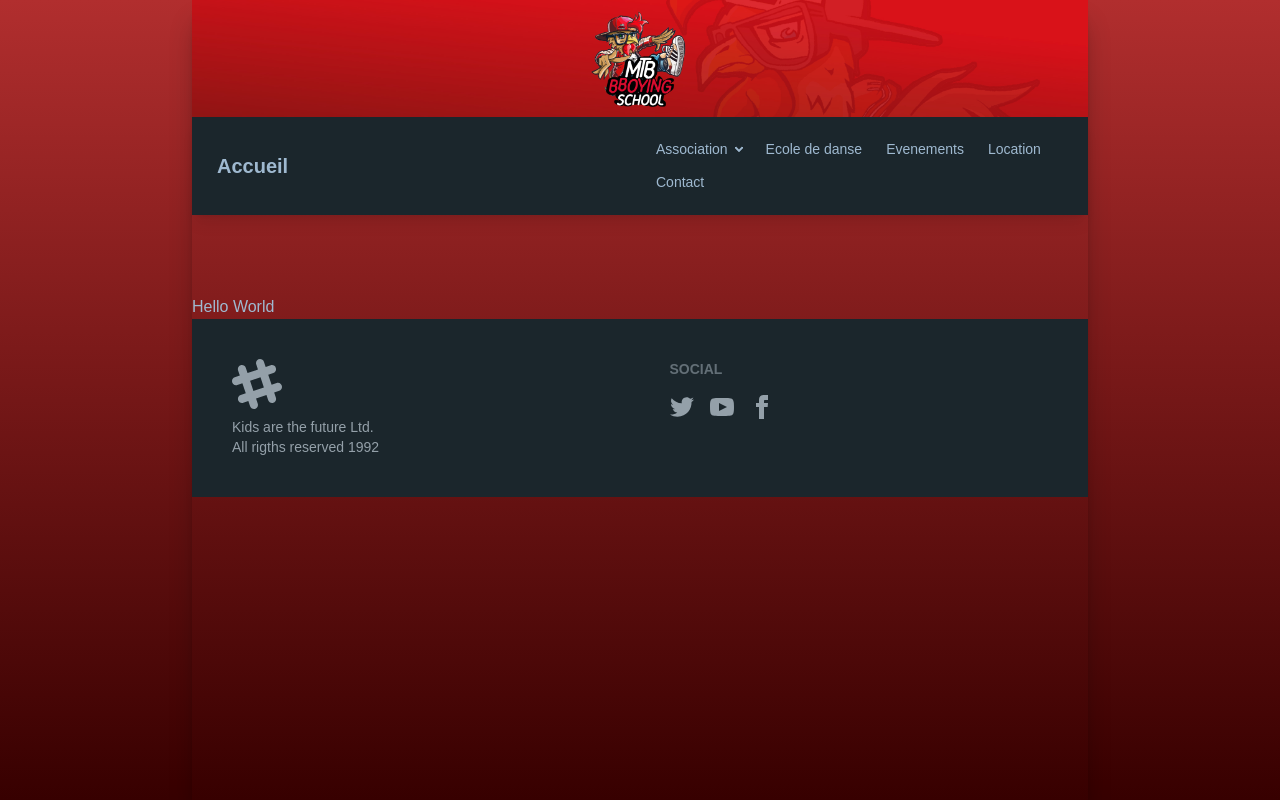
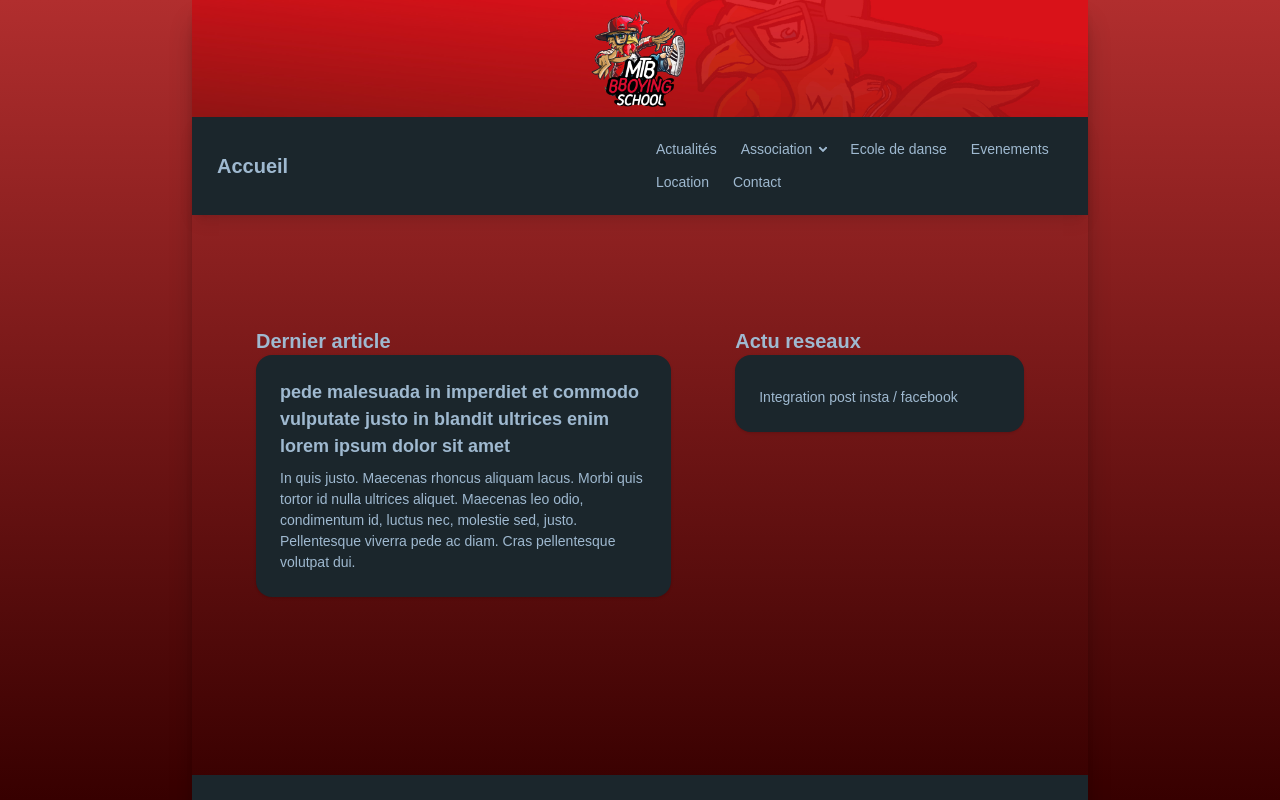
Before and after one commit to bastientrevisan/kidsarethefuture, a Next.js app: page / in a window 1280 px wide. Shown: the top 800 px of the page. Built offline with nearby package versions, Linux system fonts and the light colour scheme.

Commit message:
[DEV] Home page et nouvelle page actus avec liste articles.

```diff
--- /dev/null
+++ b/app/actualites/page.jsx
@@ -0,0 +1,16 @@
+import articles from "../mockdata/Articles.json";
+
+const Actualites = () => (
+  <div>
+    { articles.map((article, idx) => (
+      <div key={idx} className="card bg-neutral shadow-sm m-8">
+        <div className="card-body">
+          <h2 className="card-title">{article.article_title}</h2>
+          <p>{article.content}</p>
+        </div>
+      </div>
+    ))}
+  </div>
+);
+
+export default Actualites;
--- a/app/components/MenuBar.jsx
+++ b/app/components/MenuBar.jsx
@@ -13,6 +13,7 @@ const MenuBar = () => {
 						<svg xmlns="http://www.w3.org/2000/svg" className="h-5 w-5" fill="none" viewBox="0 0 24 24" stroke="currentColor"> <path strokeLinecap="round" strokeLinejoin="round" strokeWidth="2" d="M4 6h16M4 12h8m-8 6h16" /> </svg>
 					</div>
 					<ul tabIndex={0} className="menu menu-sm dropdown-content bg-neutral rounded-box z-[100] mt-3 w-52 p-2 shadow-xl">
+						<li><a onClick={() => router.push('/actualites')} >Actualités</a></li>
 						<li>
 							<a>Association</a>
 							<ul className="p-2">
@@ -32,6 +33,7 @@ const MenuBar = () => {
 			</div>
 			<div className="navbar-end hidden lg:flex">
 				<ul className="menu menu-horizontal px-1">
+				<li><a onClick={() => router.push('/actualites')} >Actualités</a></li>
 					<li>
 						<details>
 							<summary>Association</summary>
--- a/app/layout.js
+++ b/app/layout.js
@@ -11,12 +11,12 @@ export default function RootLayout({ children }) {
   return (
     <html lang="en" suppressHydrationWarning={true}>
       <body className="flex justify-center">
-        <div className="app w-[70%] flex relative shadow-xl/30">
-          <main className="content w-full">
-            <Header />
+        <div className="app w-[70%] shadow-xl/30 h-fit">
+          <Header />
+          <main className="content size-full min-h-120">
             {children}
-            <Footer />
           </main>
+          <Footer />
         </div>
       </body>
     </html>
--- /dev/null
+++ b/app/mockdata/Articles.json
@@ -0,0 +1,10 @@
+[{"article_title":"sagittis dui vel nisl duis ac nibh fusce lacus purus","author_name":"Lewie Scough","publish_date":"1/26/2021","content":"Etiam vel augue. Vestibulum rutrum rutrum neque. Aenean auctor gravida sem.\n\nPraesent id massa id nisl venenatis lacinia. Aenean sit amet justo. Morbi ut odio.\n\nCras mi pede, malesuada in, imperdiet et, commodo vulputate, justo. In blandit ultrices enim. Lorem ipsum dolor sit amet, consectetuer adipiscing elit."},
+{"article_title":"amet consectetuer adipiscing elit proin risus praesent lectus vestibulum quam sapien varius ut blandit non interdum in","author_name":"Babb Sapseed","publish_date":"7/2/2021","content":"In congue. Etiam justo. Etiam pretium iaculis justo."},
+{"article_title":"tincidunt eget tempus vel pede morbi porttitor lorem id ligula suspendisse ornare consequat lectus in est risus auctor sed","author_name":"Tyne Rock","publish_date":"3/29/2020","content":"Etiam vel augue. Vestibulum rutrum rutrum neque. Aenean auctor gravida sem."},
+{"article_title":"sit amet diam in magna bibendum imperdiet nullam orci pede venenatis non sodales sed","author_name":"Alisander Poundford","publish_date":"9/27/2020","content":"Etiam vel augue. Vestibulum rutrum rutrum neque. Aenean auctor gravida sem.\n\nPraesent id massa id nisl venenatis lacinia. Aenean sit amet justo. Morbi ut odio.\n\nCras mi pede, malesuada in, imperdiet et, commodo vulputate, justo. In blandit ultrices enim. Lorem ipsum dolor sit amet, consectetuer adipiscing elit."},
+{"article_title":"enim in tempor turpis nec euismod scelerisque quam turpis adipiscing lorem vitae mattis nibh","author_name":"Brnaba Picker","publish_date":"12/10/2020","content":"Maecenas tristique, est et tempus semper, est quam pharetra magna, ac consequat metus sapien ut nunc. Vestibulum ante ipsum primis in faucibus orci luctus et ultrices posuere cubilia Curae; Mauris viverra diam vitae quam. Suspendisse potenti.\n\nNullam porttitor lacus at turpis. Donec posuere metus vitae ipsum. Aliquam non mauris.\n\nMorbi non lectus. Aliquam sit amet diam in magna bibendum imperdiet. Nullam orci pede, venenatis non, sodales sed, tincidunt eu, felis."},
+{"article_title":"primis in faucibus orci luctus et ultrices posuere cubilia curae duis faucibus accumsan odio curabitur convallis duis consequat dui nec","author_name":"Kenon Bellworthy","publish_date":"7/31/2021","content":"Duis aliquam convallis nunc. Proin at turpis a pede posuere nonummy. Integer non velit."},
+{"article_title":"erat quisque erat eros viverra eget congue eget semper rutrum nulla nunc purus phasellus in felis donec semper","author_name":"Marsha Swinden","publish_date":"5/26/2021","content":"Quisque id justo sit amet sapien dignissim vestibulum. Vestibulum ante ipsum primis in faucibus orci luctus et ultrices posuere cubilia Curae; Nulla dapibus dolor vel est. Donec odio justo, sollicitudin ut, suscipit a, feugiat et, eros."},
+{"article_title":"integer pede justo lacinia eget tincidunt eget tempus vel pede morbi porttitor lorem id ligula suspendisse ornare","author_name":"Myrta Boat","publish_date":"11/21/2021","content":"Proin interdum mauris non ligula pellentesque ultrices. Phasellus id sapien in sapien iaculis congue. Vivamus metus arcu, adipiscing molestie, hendrerit at, vulputate vitae, nisl.\n\nAenean lectus. Pellentesque eget nunc. Donec quis orci eget orci vehicula condimentum.\n\nCurabitur in libero ut massa volutpat convallis. Morbi odio odio, elementum eu, interdum eu, tincidunt in, leo. Maecenas pulvinar lobortis est."},
+{"article_title":"purus aliquet at feugiat non pretium quis lectus suspendisse potenti in eleifend quam a odio in","author_name":"Marney Roon","publish_date":"10/31/2021","content":"Aenean fermentum. Donec ut mauris eget massa tempor convallis. Nulla neque libero, convallis eget, eleifend luctus, ultricies eu, nibh.\n\nQuisque id justo sit amet sapien dignissim vestibulum. Vestibulum ante ipsum primis in faucibus orci luctus et ultrices posuere cubilia Curae; Nulla dapibus dolor vel est. Donec odio justo, sollicitudin ut, suscipit a, feugiat et, eros."},
+{"article_title":"pede malesuada in imperdiet et commodo vulputate justo in blandit ultrices enim lorem ipsum dolor sit amet","author_name":"Flori Balogh","publish_date":"8/22/2020","content":"In quis justo. Maecenas rhoncus aliquam lacus. Morbi quis tortor id nulla ultrices aliquet.\n\nMaecenas leo odio, condimentum id, luctus nec, molestie sed, justo. Pellentesque viverra pede ac diam. Cras pellentesque volutpat dui."}]
--- a/app/page.js
+++ b/app/page.js
@@ -1,9 +1,30 @@
-import Image from "next/image";
+
+import articles from "./mockdata/Articles.json";
 
 export default function Home() {
+  const latest = articles[articles.length - 1];
+
   return (
-    <div>
-      <h1>Hello World</h1>
+    <div className="m-8 flex">
+      <div className="m-8">
+        <h1 className="text-xl font-bold">Dernier article</h1>
+        <div className="card bg-neutral shadow-sm">
+          <div className="card-body">
+            <h2 className="card-title">{latest.article_title}</h2>
+            <p>{latest.content}</p>
+          </div>
+        </div>
+      </div>
+
+      <div className="m-8 w-250">
+        <h1 className="text-xl font-bold">Actu reseaux</h1>
+        <div className="card bg-neutral shadow-sm">
+          <div className="card-body">
+            <h2 className="card-title"></h2>
+            <p>Integration post insta / facebook</p>
+          </div>
+        </div>
+      </div>
     </div>
   );
 }
```
